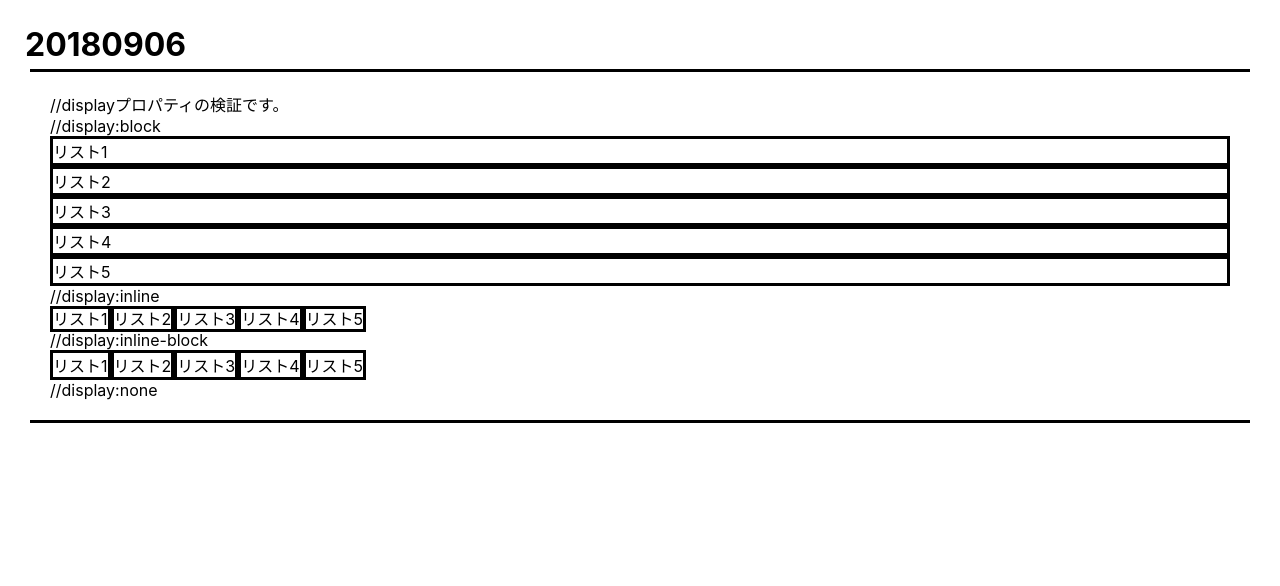
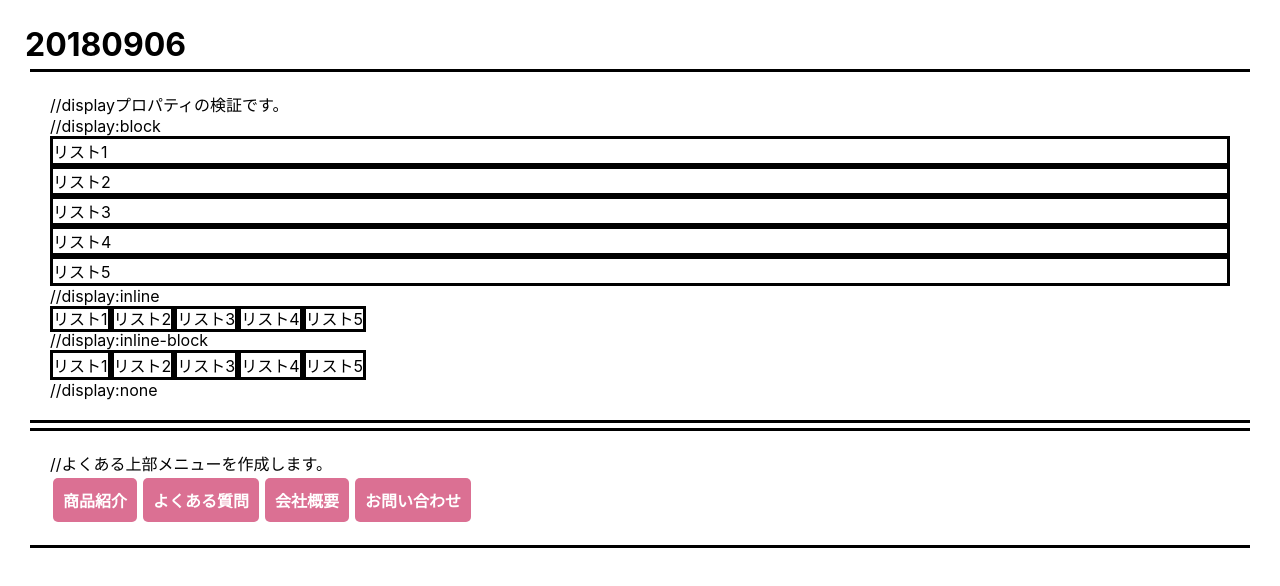
Before and after one commit to YukaKadokura/freespace, a Nuxt app: page /day/20180906 in a window 1280 px wide. Shown: the top 586 px of the page. Built offline with nearby package versions, Linux system fonts and the light colour scheme.

Commit message:
よくある上部メニューの作成。

```diff
--- a/pages/day/20180906.vue
+++ b/pages/day/20180906.vue
@@ -36,6 +36,15 @@
                 <li>リスト5</li>
             </ul>
         </div>
+        <div class="SubContent">
+            <p>//よくある上部メニューを作成します。</p>
+            <ul class="menu5">
+                <li>商品紹介</li>
+                <li>よくある質問</li>
+                <li>会社概要</li>
+                <li>お問い合わせ</li>
+            </ul>
+        </div>
     </div>
 </template>
 
@@ -66,4 +75,14 @@
     display:none;
     border:solid;
 }
+.menu5 li{
+    display:inline-block;
+    margin:3px;
+    padding:10px;
+    background:#db7093;
+    font-weight:bold;
+    color:#ffffff;
+    border-radius:5px;
+    border-color:#ffffff;
+}
 </style>
```
